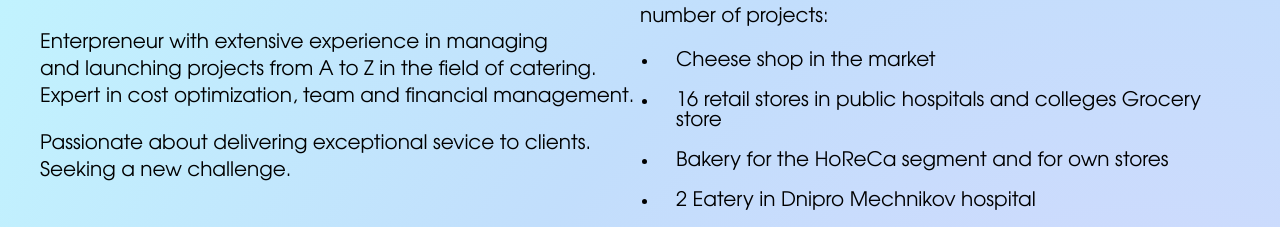
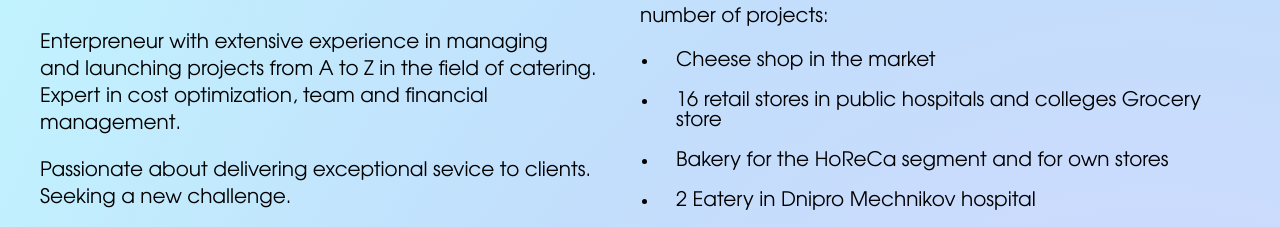
Before and after one commit to MykytaPankov/CV-Mykyta-Pankov, a plain HTML site: page index.html in a window 1280 px wide. Shown: the part 565-792 px from the top of the page. Drawn offline with Linux system fonts and the light colour scheme.

Commit message:
Add files via upload

```diff
--- a/styles.css
+++ b/styles.css
@@ -76,6 +76,9 @@ img{
     flex-direction: row;
     justify-content: center;
 }
+.sum{
+    padding-right: 15px;
+}
 .img{
 
     width: 30%;
```
